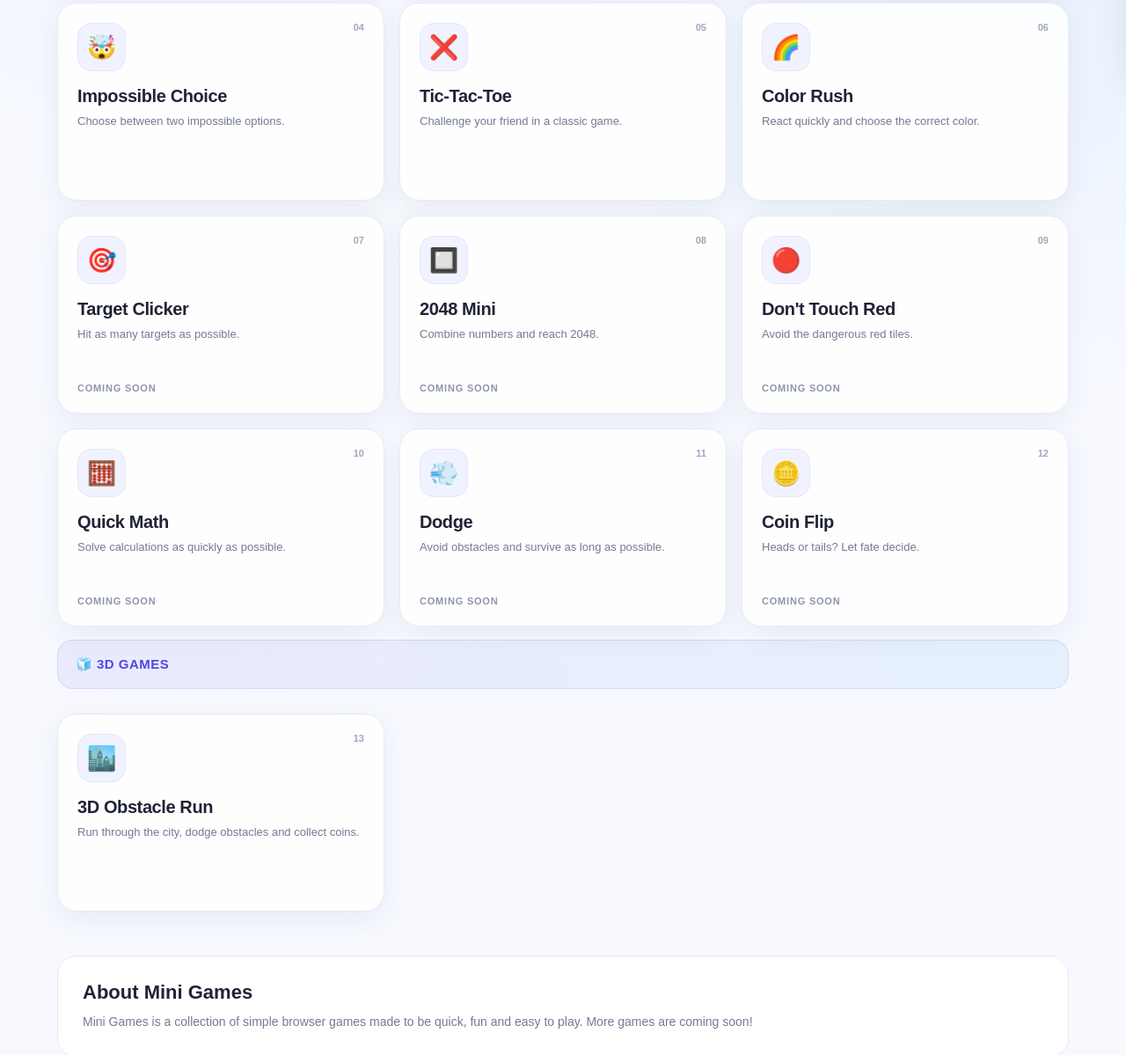
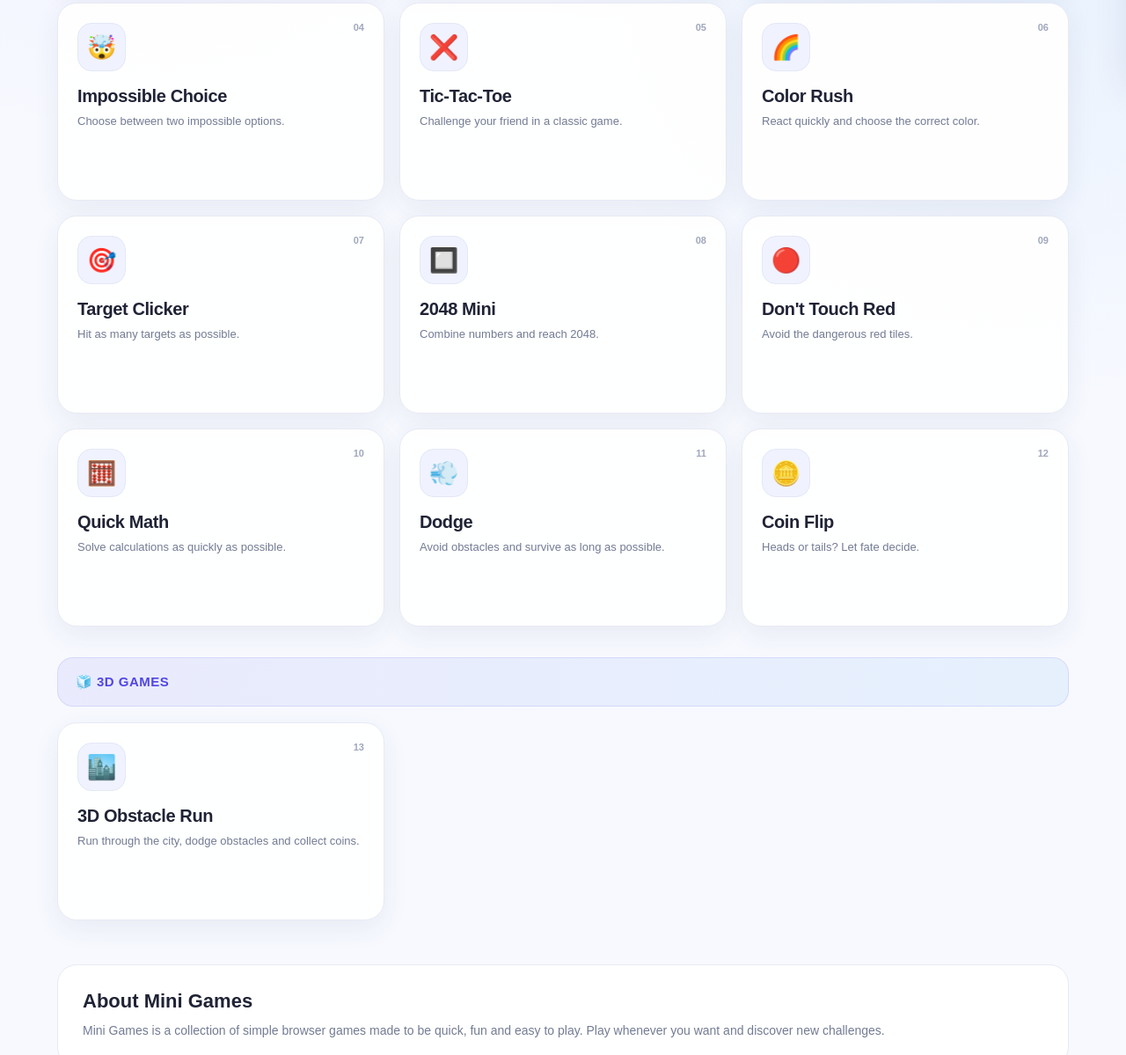
Before and after one commit to lukinjezek-pixel/mini-games, a plain HTML site: page index.html in a window 1280 px wide. Shown: the part 699-1898 px from the top of the page at 88% size. Drawn offline with Linux system fonts and the light colour scheme.

Commit message:
Update index.html

```diff
--- a/index.html
+++ b/index.html
@@ -27,6 +27,7 @@
         #f7f9ff;
       color: #171a2b;
       min-height: 100vh;
+
       transition:
         background 0.3s ease,
         color 0.3s ease;
@@ -48,7 +49,7 @@
       align-items: center;
       justify-content: space-between;
 
-      background: rgba(255, 255, 255, 0.82);
+      background: rgba(255, 255, 255, 0.84);
       backdrop-filter: blur(18px);
       -webkit-backdrop-filter: blur(18px);
 
@@ -92,8 +93,7 @@
 
       transition:
         background 0.25s ease,
-        transform 0.2s ease,
-        color 0.25s ease;
+        transform 0.2s ease;
     }
 
     .menu-button:hover,
@@ -114,6 +114,7 @@
       height: 2px;
       border-radius: 5px;
       background: #343958;
+
       transition: background 0.3s ease;
     }
 
@@ -135,7 +136,7 @@
 
       padding: 25px 20px;
 
-      background: rgba(255, 255, 255, 0.96);
+      background: rgba(255, 255, 255, 0.97);
       backdrop-filter: blur(20px);
       -webkit-backdrop-filter: blur(20px);
 
@@ -160,8 +161,10 @@
       font-size: 12px;
       font-weight: 800;
       color: #8a91aa;
+
       text-transform: uppercase;
       letter-spacing: 1px;
+
       margin-bottom: 12px;
     }
 
@@ -176,6 +179,7 @@
       color: #555c75;
 
       text-align: left;
+
       font-size: 14px;
       font-weight: 700;
 
@@ -196,13 +200,16 @@
     .category-link.active {
       background: linear-gradient(135deg, #5146e5, #3c91e9);
       color: white;
+
       box-shadow: 0 7px 18px rgba(75, 73, 225, 0.22);
     }
 
     .menu-divider {
       height: 1px;
       background: #e6e9f2;
+
       margin: 20px 0;
+
       transition: background 0.3s ease;
     }
 
@@ -218,8 +225,8 @@
 
     .hero {
       width: min(1150px, calc(100% - 30px));
+
       margin: 30px auto 35px;
-
       padding: 55px 30px;
 
       border-radius: 28px;
@@ -230,27 +237,9 @@
         linear-gradient(135deg, #4542e9, #6759f5, #268fe7);
 
       color: white;
-
       text-align: center;
 
       box-shadow: 0 20px 45px rgba(75, 73, 225, 0.23);
-
-      transition:
-        box-shadow 0.3s ease,
-        filter 0.3s ease;
-    }
-
-    .hero h1 {
-      font-size: clamp(38px, 7vw, 72px);
-      font-weight: 950;
-      letter-spacing: -3px;
-      margin-bottom: 12px;
-    }
-
-    .hero p {
-      font-size: 18px;
-      opacity: 0.92;
-      font-weight: 600;
     }
 
     .hero-badge {
@@ -267,6 +256,20 @@
       font-size: 12px;
       font-weight: 800;
       letter-spacing: 0.5px;
+    }
+
+    .hero h1 {
+      font-size: clamp(38px, 7vw, 72px);
+      font-weight: 950;
+
+      letter-spacing: -3px;
+      margin-bottom: 12px;
+    }
+
+    .hero p {
+      font-size: 18px;
+      opacity: 0.92;
+      font-weight: 600;
     }
 
     /* =========================
@@ -289,7 +292,9 @@
     .section-header h2 {
       font-size: 28px;
       letter-spacing: -1px;
+
       color: #1d2030;
+
       transition: color 0.3s ease;
     }
 
@@ -297,6 +302,7 @@
       color: #8a91aa;
       font-size: 13px;
       font-weight: 700;
+
       transition: color 0.3s ease;
     }
 
@@ -318,7 +324,7 @@
 
       border-radius: 22px;
 
-      background: rgba(255,255,255,0.92);
+      background: rgba(255,255,255,0.94);
       border: 1px solid #e7eaf4;
 
       box-shadow: 0 10px 30px rgba(43, 54, 100, 0.07);
@@ -338,7 +344,10 @@
 
     .game-card:hover {
       transform: translateY(-6px);
-      box-shadow: 0 17px 35px rgba(43, 54, 100, 0.13);
+
+      box-shadow:
+        0 17px 35px rgba(43, 54, 100, 0.13);
+
       border-color: #cfd5ee;
     }
 
@@ -370,6 +379,7 @@
 
     .game-number {
       position: absolute;
+
       top: 21px;
       right: 22px;
 
@@ -384,6 +394,7 @@
     .game-card h3 {
       font-size: 20px;
       letter-spacing: -0.4px;
+
       margin-bottom: 7px;
 
       color: #202335;
@@ -400,18 +411,6 @@
       transition: color 0.3s ease;
     }
 
-    .coming-soon {
-      margin-top: auto;
-      padding-top: 18px;
-
-      font-size: 11px;
-      font-weight: 900;
-      text-transform: uppercase;
-      letter-spacing: 0.8px;
-
-      color: #8d95ac;
-    }
-
     /* =========================
        3D DIVIDER
     ========================= */
@@ -419,7 +418,7 @@
     .three-d-divider {
       width: 100%;
 
-      margin: 15px 0 28px;
+      margin: 35px 0 18px;
       padding: 18px 20px;
 
       border-radius: 18px;
@@ -435,8 +434,8 @@
 
       font-size: 15px;
       font-weight: 900;
+
       color: #5146e5;
-
       letter-spacing: 0.5px;
 
       transition:
@@ -451,8 +450,8 @@
 
     .about-box {
       width: min(1150px, calc(100% - 30px));
+
       margin: 0 auto 50px;
-
       padding: 28px;
 
       border-radius: 22px;
@@ -468,6 +467,7 @@
     .about-box h2 {
       font-size: 22px;
       margin-bottom: 9px;
+
       color: #202335;
 
       transition: color 0.3s ease;
@@ -476,6 +476,7 @@
     .about-box p {
       font-size: 14px;
       line-height: 1.65;
+
       color: #737b94;
 
       transition: color 0.3s ease;
@@ -518,7 +519,7 @@
     }
 
     body.dark-mode .topbar {
-      background: rgba(15, 21, 40, 0.88);
+      background: rgba(15, 21, 40, 0.90);
       border-color: #202a46;
     }
 
@@ -537,9 +538,11 @@
     }
 
     body.dark-mode .side-menu {
-      background: rgba(13, 19, 37, 0.97);
+      background: rgba(13, 19, 37, 0.98);
       border-color: #202a46;
-      box-shadow: -15px 0 40px rgba(0,0,0,0.35);
+
+      box-shadow:
+        -15px 0 40px rgba(0,0,0,0.35);
     }
 
     body.dark-mode .menu-title {
@@ -552,7 +555,7 @@
 
     body.dark-mode .category-link:hover {
       background: #192440;
-      color: #ffffff;
+      color: white;
     }
 
     body.dark-mode .menu-divider {
@@ -561,11 +564,6 @@
 
     body.dark-mode .menu-extra {
       color: #9aa6c5;
-    }
-
-    body.dark-mode .hero {
-      box-shadow: 0 20px 50px rgba(0,0,0,0.35);
-      filter: saturate(1.05);
     }
 
     body.dark-mode .section-header h2 {
@@ -577,14 +575,18 @@
     }
 
     body.dark-mode .game-card {
-      background: rgba(20, 28, 52, 0.94);
+      background: rgba(20, 28, 52, 0.96);
       border-color: #263250;
-      box-shadow: 0 12px 30px rgba(0,0,0,0.22);
+
+      box-shadow:
+        0 12px 30px rgba(0,0,0,0.22);
     }
 
     body.dark-mode .game-card:hover {
       border-color: #3b4a70;
-      box-shadow: 0 18px 38px rgba(0,0,0,0.32);
+
+      box-shadow:
+        0 18px 38px rgba(0,0,0,0.32);
     }
 
     body.dark-mode .game-icon {
@@ -602,10 +604,6 @@
 
     body.dark-mode .game-card p {
       color: #9ca8c6;
-    }
-
-    body.dark-mode .coming-soon {
-      color: #8c98b6;
     }
 
     body.dark-mode .three-d-divider {
@@ -649,6 +647,7 @@
     }
 
     @media (max-width: 600px) {
+
       .topbar {
         height: 65px;
         padding: 0 14px;
@@ -700,7 +699,10 @@
 
 <body>
 
-  <!-- TOP BAR -->
+  <!-- =========================
+       TOP BAR
+  ========================== -->
+
   <header class="topbar">
 
     <div class="logo">
@@ -709,7 +711,7 @@
 
     <div class="topbar-actions">
 
-      <!-- THEME BUTTON -->
+      <!-- LIGHT / DARK MODE -->
       <button
         class="theme-button"
         id="themeToggle"
@@ -719,7 +721,7 @@
         <span id="themeIcon">🌙</span>
       </button>
 
-      <!-- MENU BUTTON -->
+      <!-- MENU -->
       <button
         class="menu-button"
         id="menuButton"
@@ -738,7 +740,10 @@
   </header>
 
 
-  <!-- SIDE MENU -->
+  <!-- =========================
+       SIDE MENU
+  ========================== -->
+
   <aside class="side-menu" id="sideMenu">
 
     <div class="menu-title">
@@ -780,14 +785,17 @@
     <div class="menu-divider"></div>
 
     <div class="menu-extra">
-      More games are coming soon.<br><br>
-      New games will appear here automatically.
+      13 games available.<br><br>
+      More games can be added anytime.
     </div>
 
   </aside>
 
 
-  <!-- HERO -->
+  <!-- =========================
+       HERO
+  ========================== -->
+
   <section class="hero">
 
     <div class="hero-badge">
@@ -803,15 +811,22 @@
   </section>
 
 
-  <!-- GAMES -->
+  <!-- =========================
+       GAMES
+  ========================== -->
+
   <main class="games-section">
 
     <div class="section-header">
-      <h2>Games</h2>
+
+      <h2>
+        Games
+      </h2>
 
       <div class="game-count" id="gameCount">
-        12 games
+        13 games
       </div>
+
     </div>
 
 
@@ -829,7 +844,9 @@
           ⚡
         </div>
 
-        <h3>Reaction Test</h3>
+        <h3>
+          Reaction Test
+        </h3>
 
         <p>
           Test how fast you can react.
@@ -849,7 +866,9 @@
           🔢
         </div>
 
-        <h3>Guess the Number</h3>
+        <h3>
+          Guess the Number
+        </h3>
 
         <p>
           Can you find the hidden number?
@@ -869,7 +888,9 @@
           🧠
         </div>
 
-        <h3>Memory Game</h3>
+        <h3>
+          Memory Game
+        </h3>
 
         <p>
           Match the cards and test your memory.
@@ -889,7 +910,9 @@
           🤯
         </div>
 
-        <h3>Impossible Choice</h3>
+        <h3>
+          Impossible Choice
+        </h3>
 
         <p>
           Choose between two impossible options.
@@ -909,7 +932,9 @@
           ❌
         </div>
 
-        <h3>Tic-Tac-Toe</h3>
+        <h3>
+          Tic-Tac-Toe
+        </h3>
 
         <p>
           Challenge your friend in a classic game.
@@ -929,7 +954,9 @@
           🌈
         </div>
 
-        <h3>Color Rush</h3>
+        <h3>
+          Color Rush
+        </h3>
 
         <p>
           React quickly and choose the correct color.
@@ -938,7 +965,8 @@
 
 
       <!-- 07 -->
-      <div
+      <a
+        href="games/target-clicker.html"
         class="game-card"
         data-category="reflex"
       >
@@ -948,20 +976,19 @@
           🎯
         </div>
 
-        <h3>Target Clicker</h3>
+        <h3>
+          Target Clicker
+        </h3>
 
         <p>
           Hit as many targets as possible.
         </p>
-
-        <div class="coming-soon">
-          Coming Soon
-        </div>
-      </div>
+      </a>
 
 
       <!-- 08 -->
-      <div
+      <a
+        href="games/2048.html"
         class="game-card"
         data-category="brain"
       >
@@ -971,20 +998,19 @@
           🔲
         </div>
 
-        <h3>2048 Mini</h3>
+        <h3>
+          2048 Mini
+        </h3>
 
         <p>
           Combine numbers and reach 2048.
         </p>
-
-        <div class="coming-soon">
-          Coming Soon
-        </div>
-      </div>
+      </a>
 
 
       <!-- 09 -->
-      <div
+      <a
+        href="games/dont-touch-red.html"
         class="game-card"
         data-category="action"
       >
@@ -994,20 +1020,19 @@
           🔴
         </div>
 
-        <h3>Don't Touch Red</h3>
+        <h3>
+          Don't Touch Red
+        </h3>
 
         <p>
           Avoid the dangerous red tiles.
         </p>
-
-        <div class="coming-soon">
-          Coming Soon
-        </div>
-      </div>
+      </a>
 
 
       <!-- 10 -->
-      <div
+      <a
+        href="games/quick-math.html"
         class="game-card"
         data-category="math"
       >
@@ -1017,20 +1042,19 @@
           🧮
         </div>
 
-        <h3>Quick Math</h3>
+        <h3>
+          Quick Math
+        </h3>
 
         <p>
           Solve calculations as quickly as possible.
         </p>
-
-        <div class="coming-soon">
-          Coming Soon
-        </div>
-      </div>
+      </a>
 
 
       <!-- 11 -->
-      <div
+      <a
+        href="games/dodge.html"
         class="game-card"
         data-category="action"
       >
@@ -1040,20 +1064,19 @@
           💨
         </div>
 
-        <h3>Dodge</h3>
+        <h3>
+          Dodge
+        </h3>
 
         <p>
           Avoid obstacles and survive as long as possible.
         </p>
-
-        <div class="coming-soon">
-          Coming Soon
-        </div>
-      </div>
+      </a>
 
 
       <!-- 12 -->
-      <div
+      <a
+        href="games/coin-flip.html"
         class="game-card"
         data-category="choice"
       >
@@ -1063,21 +1086,22 @@
           🪙
         </div>
 
-        <h3>Coin Flip</h3>
+        <h3>
+          Coin Flip
+        </h3>
 
         <p>
           Heads or tails? Let fate decide.
         </p>
-
-        <div class="coming-soon">
-          Coming Soon
-        </div>
-      </div>
+      </a>
 
     </div>
 
 
-    <!-- 3D GAMES -->
+    <!-- =========================
+         3D GAMES
+    ========================== -->
+
     <div class="three-d-divider">
       🧊 3D GAMES
     </div>
@@ -1097,7 +1121,9 @@
           🏙️
         </div>
 
-        <h3>3D Obstacle Run</h3>
+        <h3>
+          3D Obstacle Run
+        </h3>
 
         <p>
           Run through the city, dodge obstacles and collect coins.
@@ -1109,21 +1135,29 @@
   </main>
 
 
-  <!-- ABOUT -->
+  <!-- =========================
+       ABOUT
+  ========================== -->
+
   <section class="about-box">
 
-    <h2>About Mini Games</h2>
+    <h2>
+      About Mini Games
+    </h2>
 
     <p>
       Mini Games is a collection of simple browser games
-      made to be quick, fun and easy to play. More games
-      are coming soon!
+      made to be quick, fun and easy to play.
+      Play whenever you want and discover new challenges.
     </p>
 
   </section>
 
 
-  <!-- FOOTER -->
+  <!-- =========================
+       FOOTER
+  ========================== -->
+
   <footer>
     © 2026 Mini Games • Small games. Big fun.
   </footer>
@@ -1133,19 +1167,25 @@
 
     /* =========================
        MENU
-    ========================= */
+    ========================== */
 
-    const menuButton = document.getElementById("menuButton");
-    const sideMenu = document.getElementById("sideMenu");
+    const menuButton =
+      document.getElementById("menuButton");
+
+    const sideMenu =
+      document.getElementById("sideMenu");
+
 
     menuButton.addEventListener("click", () => {
+
       sideMenu.classList.toggle("open");
+
     });
 
 
     /* =========================
        CATEGORY FILTER
-    ========================= */
+    ========================== */
 
     const categoryLinks =
       document.querySelectorAll(".category-link");
@@ -1161,26 +1201,37 @@
 
       let visibleGames = 0;
 
+
       gameCards.forEach(card => {
 
         const cardCategory =
           card.dataset.category;
 
+
         if (
           category === "all" ||
           cardCategory === category
         ) {
+
           card.classList.remove("hidden");
+
           visibleGames++;
+
         } else {
+
           card.classList.add("hidden");
+
         }
 
       });
 
+
       gameCount.textContent =
         visibleGames +
-        (visibleGames === 1 ? " game" : " games");
+        (visibleGames === 1
+          ? " game"
+          : " games");
+
     }
 
 
@@ -1189,16 +1240,22 @@
       button.addEventListener("click", () => {
 
         categoryLinks.forEach(item => {
+
           item.classList.remove("active");
+
         });
 
+
         button.classList.add("active");
+
 
         filterGames(
           button.dataset.category
         );
 
+
         sideMenu.classList.remove("open");
+
 
         window.scrollTo({
           top: 0,
@@ -1212,7 +1269,7 @@
 
     /* =========================
        LIGHT / DARK MODE
-    ========================= */
+    ========================== */
 
     const themeToggle =
       document.getElementById("themeToggle");
@@ -1226,13 +1283,18 @@
       const isDark =
         theme === "dark";
 
+
       document.body.classList.toggle(
         "dark-mode",
         isDark
       );
 
+
       themeIcon.textContent =
-        isDark ? "☀️" : "🌙";
+        isDark
+          ? "☀️"
+          : "🌙";
+
 
       themeToggle.setAttribute(
         "aria-label",
@@ -1241,6 +1303,7 @@
           : "Switch to dark mode"
       );
 
+
       themeToggle.setAttribute(
         "title",
         isDark
@@ -1248,10 +1311,12 @@
           : "Switch to dark mode"
       );
 
+
       localStorage.setItem(
         "miniGamesTheme",
         theme
       );
+
     }
 
 
@@ -1277,8 +1342,11 @@
             "dark-mode"
           );
 
+
         applyTheme(
-          isDark ? "light" : "dark"
+          isDark
+            ? "light"
+            : "dark"
         );
 
       }
@@ -1287,7 +1355,7 @@
 
     /* =========================
        START
-    ========================= */
+    ========================== */
 
     filterGames("all");
 
```
